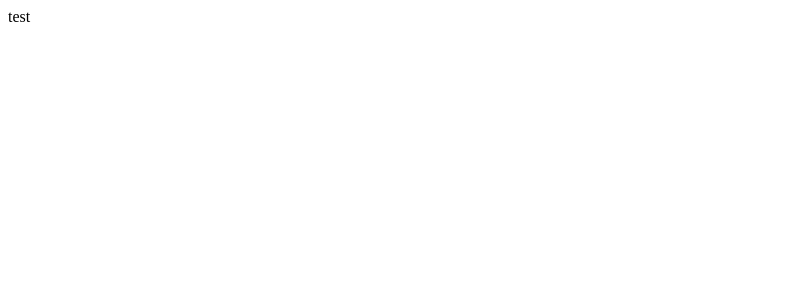
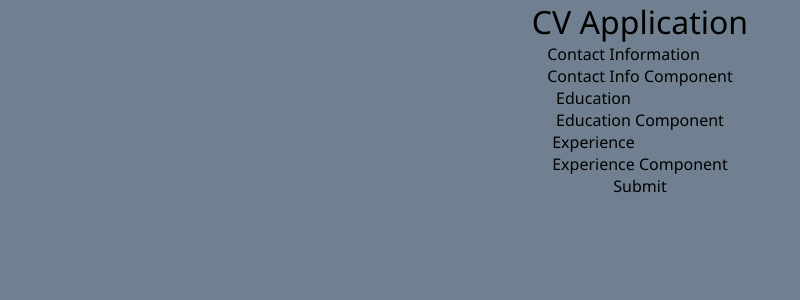
Before and after one commit to derek4987/cv-application, a React (Create React App) app: page / in a window 1280 px wide. Shown: the top 300 px of the page, without its empty margins (0-800 px from the left). Built offline with nearby package versions, Linux system fonts and the light colour scheme.

Commit message:
app.js and app.css basic jsx html structure

```diff
--- a/src/App.css
+++ b/src/App.css
@@ -1,38 +1,47 @@
-.App {
-  text-align: center;
+:root {
+  min-height: 100vh;
 }
 
-.App-logo {
-  height: 40vmin;
-  pointer-events: none;
+html {
+  font-family: 'Segoe UI', Tahoma, Geneva, Verdana, sans-serif;
 }
 
-@media (prefers-reduced-motion: no-preference) {
-  .App-logo {
-    animation: App-logo-spin infinite 20s linear;
-  }
+* {
+  padding: 0;
+  margin: 0;
 }
 
-.App-header {
-  background-color: #282c34;
+button {
+  cursor: pointer;
+}
+
+#bgApp {
+  background-color: rgb(112, 128, 144);
   min-height: 100vh;
+  min-width: 100vw;
   display: flex;
   flex-direction: column;
   align-items: center;
-  justify-content: center;
-  font-size: calc(10px + 2vmin);
-  color: white;
 }
 
-.App-link {
-  color: #61dafb;
+#pageContent {
+  min-height: auto;
+  width: 80vw;
+  background-color: rgb(112, 128, 144);
+  display: flex;
+  flex-direction: column;
+  align-items: center;
 }
 
-@keyframes App-logo-spin {
-  from {
-    transform: rotate(0deg);
-  }
-  to {
-    transform: rotate(360deg);
-  }
+#appTitle {
+  font-size: 2rem;
+
 }
+
+/* contact info component */
+
+
+/* education component */
+
+
+/* experience component */
--- a/src/App.js
+++ b/src/App.js
@@ -10,7 +10,26 @@ import SubmitButton from './components/SubmitButton';
 
 function App() {
   return (
-    <div>test</div>
+    <div id='bgApp'>
+      <div id='appTitle'>CV Application</div>
+      <div id='pageContent'>
+        <div id='contactInfoComponent'>
+          <div className='componentTitle'>Contact Information</div> {/*add in actual component*/}
+          <ContactInfo title="Contact Info Component" />
+        </div>
+        <div id='educationComponent'>
+          <div className='componentTitle'>Education</div> {/*add in actual component*/}
+          <Education title="Education Component" />
+        </div>
+        <div id='ExperienceComponent'>
+          <div className='componentTitle'>Experience</div> {/*add in actual component*/}
+          <Experience title="Experience Component" />
+        </div>
+      </div>
+      <div id='submitCV'>
+        <SubmitButton title="Submit" />
+      </div>
+    </div>
   );
 }
 
```
